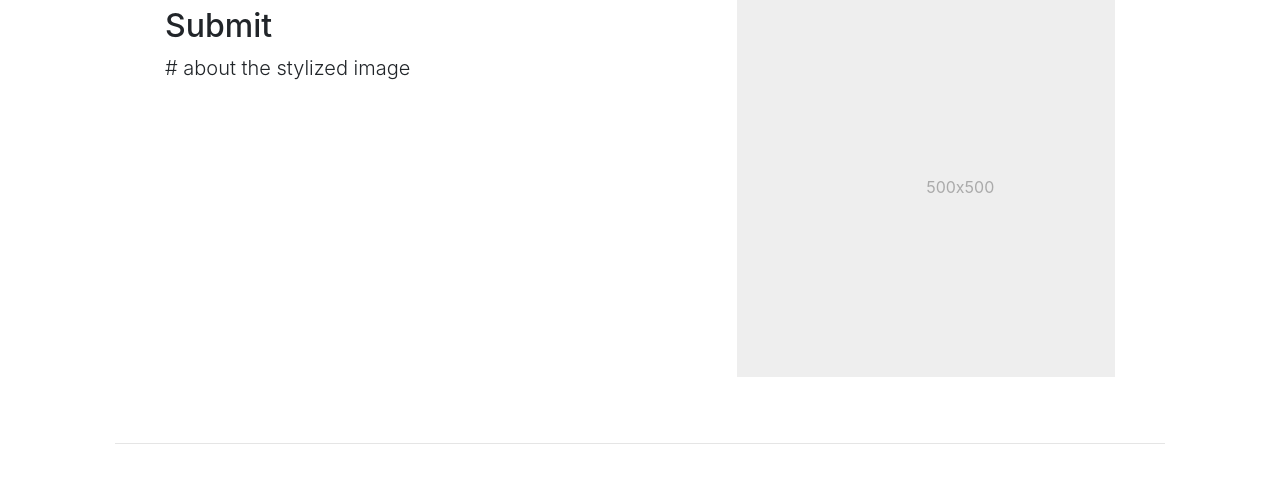
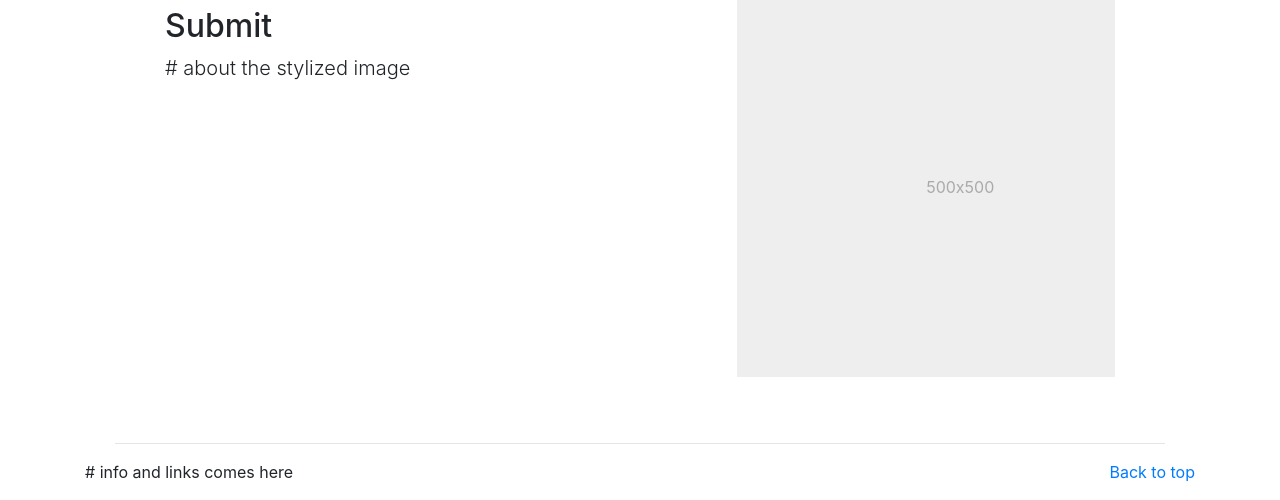
Before and after one commit to avgupt/NeuralArt, a Flask app: page / in a window 1280 px wide. Shown: the part 1907-2407 px from the top of the page. Before the commit the page ends 2351 px from the top, so only its background shows below. Run offline with Flask 2, Linux system fonts and the light colour scheme; some libraries are stand-ins or nearby versions.

Commit message:
Added a sample footer

```diff
--- a/NeuralArt/templates/index.html
+++ b/NeuralArt/templates/index.html
@@ -133,4 +133,10 @@ h1 {
 
   </div>
 
+  <!-- FOOTER -->
+  <footer class="container">
+    <p class="float-right"><a href="/home">Back to top</a></p>
+    <p># info and links comes here</p>
+  </footer>
+
 {% endblock %}
```
